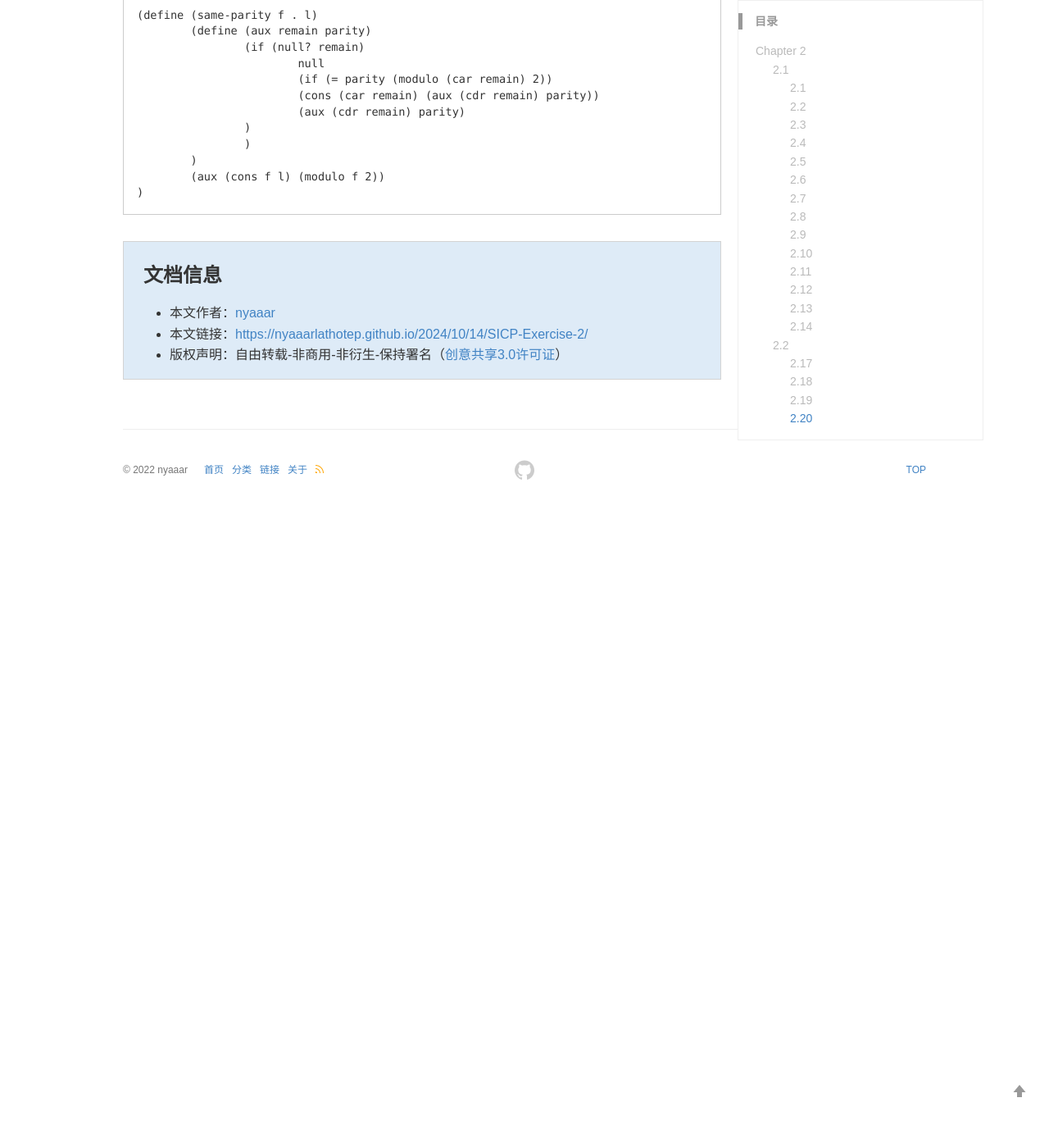
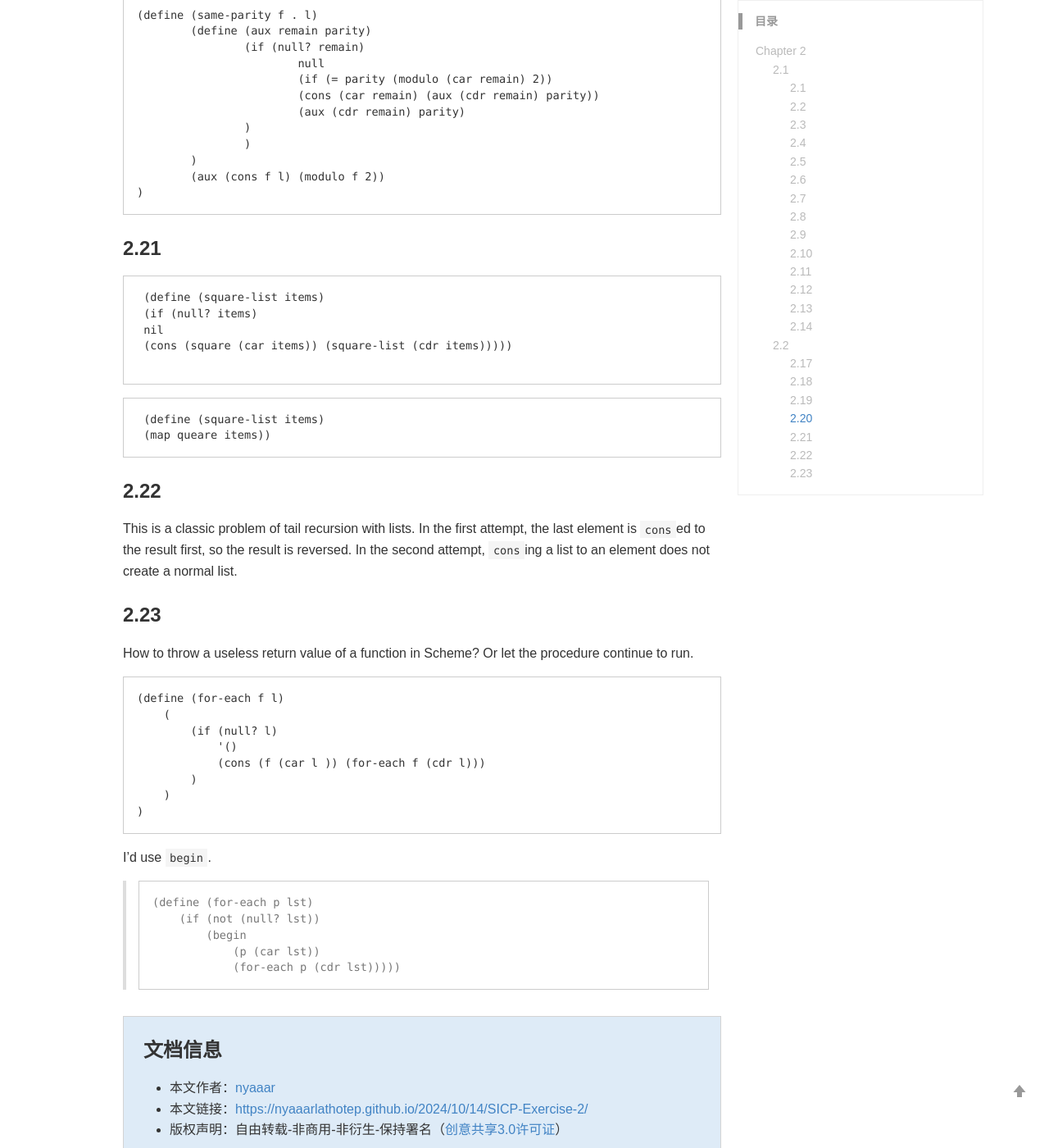
Before and after one commit to nyaaarlathotep/nyaaarlathotep.github.io, a Jekyll site: the page built from _posts/2024-10-14- SICP Exercise 2.md, in a window 1280 px wide and 1400 px high, scrolled down 9407 px. Shown: the whole window at 82% size. Built offline with Jekyll 4.4.1, drawn with Linux system fonts in a browser that asks for light colours; comment, search, counter and statistics services are not loaded; a style sheet for code colours, icons or effects is not loaded; before the commit the page ends 10037 px from its top, so only the background shows below that; some of the changed text lies outside the part shown.

Commit message:
Update 2024-10-14- SICP Exercise 2.md

````diff
--- a/_posts/2024-10-14- SICP Exercise 2.md
+++ b/_posts/2024-10-14- SICP Exercise 2.md
@@ -454,3 +454,47 @@ Every possibility will be tested, no one would escape.
 	(aux (cons f l) (modulo f 2))
 )
 ```
+
+### 2.21
+
+```
+ (define (square-list items)
+ (if (null? items)
+ nil
+ (cons (square (car items)) (square-list (cdr items)))))
+
+```
+
+```
+ (define (square-list items)
+ (map queare items))
+```
+
+### 2.22
+
+This is a classic problem of tail recursion with lists. In the first attempt, the last element is `cons`ed to the result first, so the result is reversed. In the second attempt, `cons`ing a list to an element does not create a normal list.
+
+### 2.23
+
+How to throw a useless return value of a function in Scheme? Or let the procedure continue to run.
+
+```
+(define (for-each f l)
+    (
+        (if (null? l)
+            '()
+            (cons (f (car l )) (for-each f (cdr l)))
+        )
+    )
+)
+```
+
+I'd use `begin`.
+
+> ```
+> (define (for-each p lst)
+>     (if (not (null? lst))
+>         (begin
+>             (p (car lst))
+>             (for-each p (cdr lst)))))
+> ```
````
